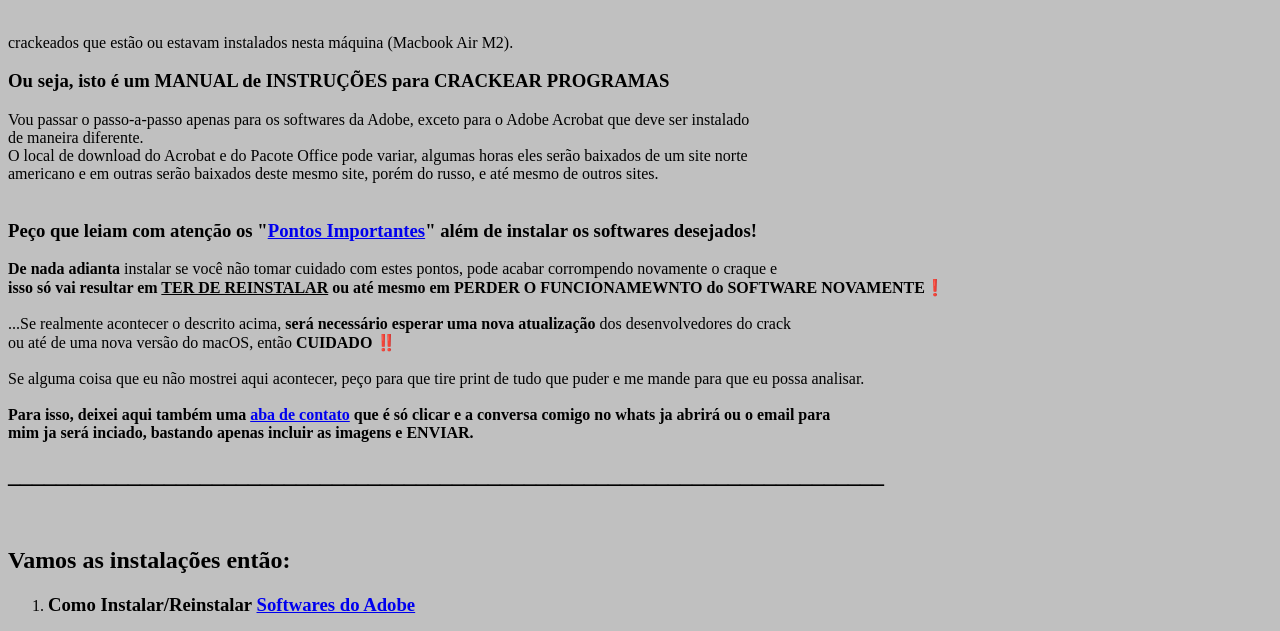
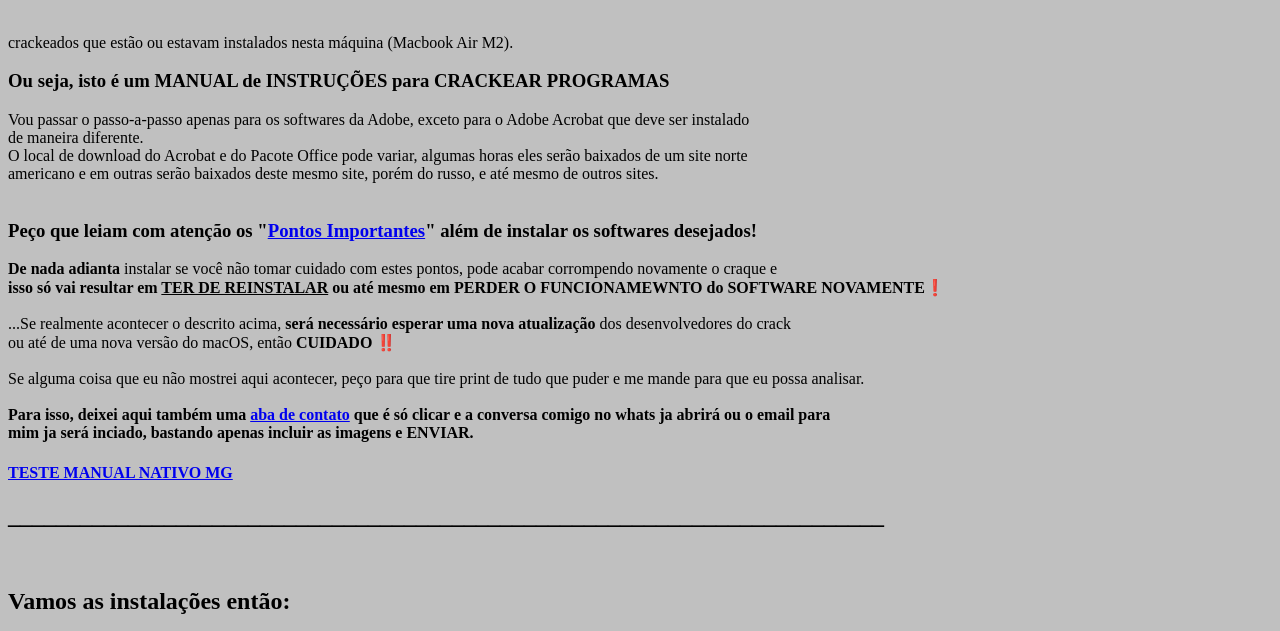
Before and after one commit to JohnFlowers78/Manual_macbook_Sonoma, a plain HTML site: page index.html in a window 1280 px wide. Shown: the part 169-800 px from the top of the page. Drawn offline with Linux system fonts and the light colour scheme.

Commit message:
Testando Manual Nativo no pages do Git

```diff
--- a/index.html
+++ b/index.html
@@ -75,6 +75,8 @@
             mim ja será inciado, bastando apenas incluir as imagens e ENVIAR.</b>
         </p>
 
+        <h4><a href="Инструкция.html">TESTE MANUAL NATIVO MG</a></h4>
+
         <h2>_________________________________________________________________________</h2><br>
         <h2>Vamos as instalações então:</h2>
 
```
